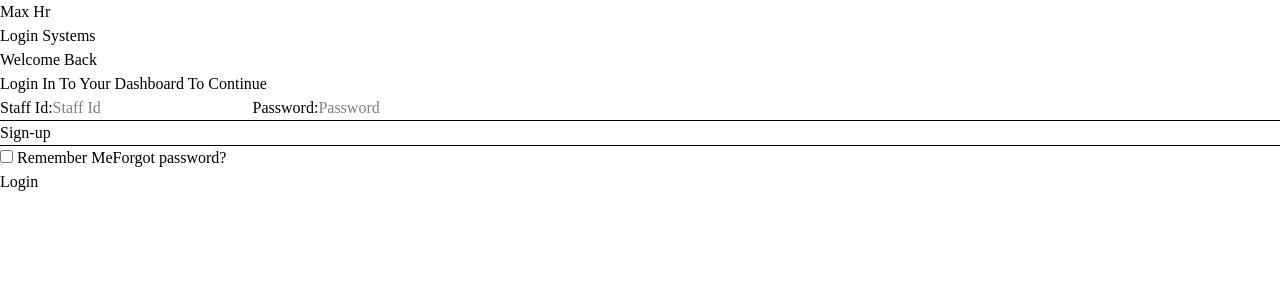
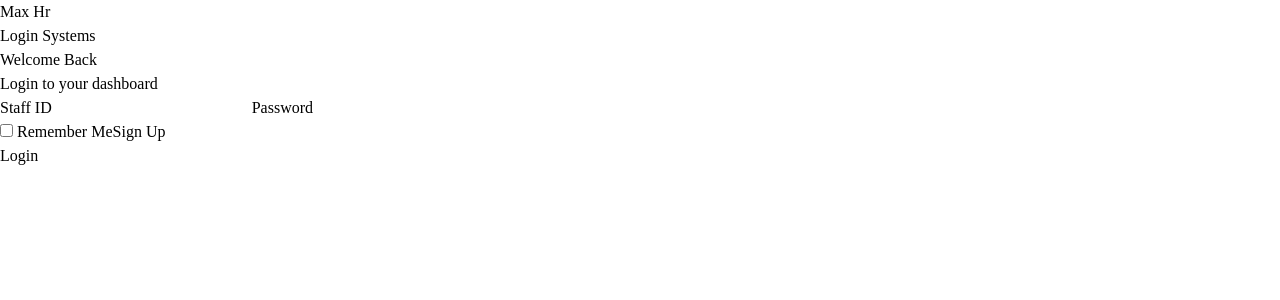
Before and after one commit to devamir18/dashboard, a React (Vite) app: page /login in a window 1280 px wide. Shown: the top 300 px of the page. Built offline with nearby package versions, Linux system fonts and the light colour scheme.

Commit message:
update
asap

```diff
--- a/src/App.jsx
+++ b/src/App.jsx
@@ -10,6 +10,7 @@ import Addstaff from './component/addstaff';
 import Attendance from './pages/attendance'
 import Timesheet from './pages/timesheet';
 import Login from './pages/login'
+import Payroll from './component/payroll';
 
 
 function App() {
--- a/src/pages/dashboard.jsx
+++ b/src/pages/dashboard.jsx
@@ -3,11 +3,13 @@ import Sidebar from '../component/sidebar'
 import Table from '../component/table'
 import { Link } from 'react-router-dom'
 import Attendancetable from '../component/attendancetable'
-import Payroll from './payrolll'
+import Payroll from '../component/payroll'
+
 
 export default function Dashboard () {
 
-  const [show,setShow]= useState(false);
+    const [show,setShow]= useState(false);
+    const [isModalOpen, setIsModalOpen] = useState(false);
 
 
 
@@ -50,6 +52,7 @@ export default function Dashboard () {
             <div className='w-full h-20 border-b-1 border-slate-300 flex justify-between'>
               <h2 className='mx-16 py-2 text-base  font-bold text-slate-800 font-sans md:text-2xl mt-6 px-5'>HR Dashboard Overview</h2>
               <div className='flex mx-4 items-center'>
+               <svg xmlns="http://www.w3.org/2000/svg" width="24" height="24" viewBox="0 0 24 24" className='text-slate-800 size-6 mx-4 mt-4'><g fill="currentColor" fill-rule="evenodd" clip-rule="evenodd"><path d="M16 9a4 4 0 1 1-8 0a4 4 0 0 1 8 0m-2 0a2 2 0 1 1-4 0a2 2 0 0 1 4 0"/><path d="M12 1C5.925 1 1 5.925 1 12s4.925 11 11 11s11-4.925 11-11S18.075 1 12 1M3 12c0 2.09.713 4.014 1.908 5.542A8.99 8.99 0 0 1 12.065 14a8.98 8.98 0 0 1 7.092 3.458A9 9 0 1 0 3 12m9 9a8.96 8.96 0 0 1-5.672-2.012A6.99 6.99 0 0 1 12.065 16a6.99 6.99 0 0 1 5.689 2.92A8.96 8.96 0 0 1 12 21"/></g></svg>
 
               </div>
          </div>
@@ -57,7 +60,7 @@ export default function Dashboard () {
 
                 <div className='grid grid-cols-1 md:grid-cols-4 space-y-6 px-20 space-x-4 mt-6'>
                    {cardItems.map((items)=>(
-                   <div className='border-t-2 border-teal-700/50 h-40 rounded-xl shadow-xl hover:-translate-1 duration-300 px-12'>
+                   <div className='h-40 rounded-xl shadow-2xl hover:-translate-1 duration-300 px-12'>
                     <div className='flex justify-between'>
                       <span className='font-bold text-[#3A3A3A] font-serif px-4 py-3'>{items.title}</span>
                      <span className='text-slate-700 size-12 mt-3'>{items.icon}</span>
@@ -68,7 +71,6 @@ export default function Dashboard () {
 
                 ))}
              </div>
-
                     <div className='grid grid-cols-1 h-auto space-y-4 md:grid-cols-2 px-16'>
                       <div className='ml-12'>
                         <Payroll/>
@@ -76,30 +78,57 @@ export default function Dashboard () {
                      <div className="w-auto h-85 rounded-2xl border border-slate-200 m-auto
                 bg-gradient-to-br from-slate-50 to-teal-50
                 p-8 flex flex-col justify-center items-center gap-6 shadow-lg ml-12">
-
                  <button className="w-72 h-14 rounded-xl bg-teal-500 text-white font-semibold
-                        shadow hover:bg-teal-600 hover:scale-[1.03] transition-all">
+                        shadow hover:bg-teal-600 hover:scale-[1.03] transition-all"
+                         onClick={() => {
+                    setIsModalOpen(true);
+                  }}>
                   Add Staff
                  </button>
-
                   <button className="w-72 h-14 rounded-xl bg-teal-500 text-white font-semibold
                          shadow hover:bg-teal-600 hover:scale-[1.03] transition-all">
                        Edit Attendance
                               </button>
-
                             </div>
                     </div>
-
              {/* Table */}
                <div className='ml-13'>
           <Table/>
             </div>
            <div className='mt-12 ml-13'>
           <Attendancetable/></div>
+            {isModalOpen &&  (
+        <div className="fixed inset-0 flex justify-center  items-center bg-black/65  bg-opacity-40">
+          <div className="p-6 rounded-xl shadow-lg  bg-gradient-to-b from-slate-900 to-teal-700 w-100 h-100">
+            <div className='flex justify-between'>
+              <h2 className="text-2xl text-white font-bold px-3 "></h2>
+              <button  onClick={() => setIsModalOpen(false)}>  <svg xmlns="http://www.w3.org/2000/svg" width="2048" height="2048" viewBox="0 0 2048 2048" className='size-4 text-white mt-3'><path fill="currentColor" d="m1115 1024l690 691l-90 90l-691-690l-691 690l-90-90l690-691l-690-691l90-90l691 690l691-690l90 90z"/></svg></button>
+            </div>
+            <div className='flex items-center'>
+              <form>
+                    <div className='h-auto mt-8'>
+                      <p className='py-3 text-white texxt-xl font-semibold'>Staff iD</p>
+                   <input type="staff" name="" id="" className='w-90 rounded h-10 bg-white/30 -mt-4' />
+                   </div>
+                   <p className='py-2 text-white font-semibold'>Department</p>
+                     <select className='w-90 h-10 rounded text-slate-800 font-semibold px-4 bg-white/30'>
+                      <option value="">UI/UX Designer </option>
+                         <option value="">Backend Engr</option>
+                            <option value="">Software Engr</option>
+                     </select>
+                     <button className='w-90 h-10 bg-teal-500  mt-7 rounded font-semibold text-white'>Add</button>
+              </form>
+            </div>
+
+          </div>
+        </div>
+      )}
+
 
          </div>
           </div>
 
+
      </>
     )
 }
--- a/src/pages/login.jsx
+++ b/src/pages/login.jsx
@@ -1,12 +1,18 @@
 import React, { useState, useEffect } from "react";
 import { useNavigate } from "react-router-dom";
 
+
+function hashPassword(password) {
+  return btoa(password);
+}
 
 export default function Login() {
   const [staff, setStaff] = useState("");
   const [password, setPassword] = useState("");
   const [rememberMe, setRememberMe] = useState(false);
-  const [show, setShow] = useState(false);
+  const [showSignup, setShowSignup] = useState(false);
+  const [confirmPassword, setConfirmPassword] = useState("");
+  const [error, setError] = useState("");
 
   const navigate = useNavigate();
 
@@ -26,6 +32,20 @@ export default function Login() {
   const handleLogin = (e) => {
     e.preventDefault();
 
+    const users = JSON.parse(localStorage.getItem("users")) || [];
+
+    const hashed = hashPassword(password);
+
+    const isValidUser = users.some(
+      (u) => u.staff === staff && u.password === hashed
+    );
+
+    if (!isValidUser) {
+      setError("Invalid staff ID or password.");
+      return;
+    }
+
+
     if (rememberMe) {
       localStorage.setItem("staffId", staff);
       localStorage.setItem("staffPassword", password);
@@ -34,18 +54,52 @@ export default function Login() {
       localStorage.removeItem("staffPassword");
     }
 
-    console.log("Login successful:", staff);
+
+    localStorage.setItem("loggedIn", "true");
+
     alert("Login Successful!");
+
     navigate("/dashboard");
   };
 
 
+  const handleSignup = () => {
+    setError("");
+
+    if (password !== confirmPassword) {
+      setError("Passwords do not match.");
+      return;
+    }
+
+    const users = JSON.parse(localStorage.getItem("users")) || [];
+
+
+    if (users.some((u) => u.staff === staff)) {
+      setError("Staff already exists.");
+      return;
+    }
+
+    const hashed = hashPassword(password);
+
+    users.push({ staff, password: hashed });
+    localStorage.setItem("users", JSON.stringify(users));
+
+    alert("Signup successful! Logging you in...");
+
+
+    localStorage.setItem("loggedIn", "true");
+    localStorage.setItem("staffId", staff);
+    localStorage.setItem("staffPassword", password);
+
+    navigate("/dashboard");
+  };
 
   return (
     <>
       <div className="h-screen w-full">
         <div className="grid grid-cols-1 md:grid-cols-2">
-          {/* LEFT SECTION */}
+
+
           <div className="flex justify-center border-r-1 border-gray-100 py-60">
             <h2 className="text-6xl font-bold text-slate-700 font-sans shadow tracking-tight">
               Max Hr <br />
@@ -53,60 +107,55 @@ export default function Login() {
             </h2>
           </div>
 
-          {/* RIGHT SECTION */}
-          <div className="h-150 flex justify-center border-b-1 border-gray-100 items-center z-40">
-            <div className="w-120 bg-white/15 shadow-2xl h-130 rounded-2xl bg-gradient-to-b from-slate-900 to-teal-700">
-              <h2 className="text-center py-20 text-xl md:text-3xl font-bold text-slate-200">
-                Welcome Back
+
+          <div className="h-150 flex justify-center items-center border-b-1 border-gray-100">
+
+            <div className="w-120 shadow-2xl h-130 rounded-2xl bg-gradient-to-b from-slate-900 to-teal-700">
+              <h2 className="text-center py-16 text-3xl font-bold text-slate-200">
+                {showSignup ? "Create Account" : "Welcome Back"}
               </h2>
-              <p className="-mt-18 text-center text-slate-300 text-sm font-semibold">
-                Login In To Your Dashboard To Continue
+
+              <p className="text-center text-slate-300 text-sm font-semibold -mt-12">
+                {showSignup ? "Register to continue" : "Login to your dashboard"}
               </p>
 
-              {/* FORM */}
-              <div className="flex justify-center items-center">
+              {error && (
+                <p className="text-red-400 text-center mt-4 font-semibold">
+                  {error}
+                </p>
+              )}
+
+
+              <div className="flex justify-center">
                 <form className="flex flex-col" onSubmit={handleLogin}>
-                  {!show && (
-                    <div className="flex flex-col">
-                      <span className="mt-6 font-semibold text-slate-100">
-                        Staff Id:
-                      </span>
+
+
+                  {!showSignup && (
+                    <>
+                      <label className="mt-6 text-slate-100 font-semibold">
+                        Staff ID
+                      </label>
                       <input
                         type="text"
-                        placeholder="Staff Id"
                         value={staff}
                         onChange={(e) => setStaff(e.target.value)}
                         required
-                        className="w-80 h-10 px-4 text-base mt-4 rounded text-slate-100 border-1 border-slate-200"
+                        className="w-80 h-10 mt-2 px-4 rounded border text-white"
                       />
 
-                      <span className="mt-6 font-semibold text-slate-100">
-                        Password:
-                      </span>
+                      <label className="mt-6 text-slate-100 font-semibold">
+                        Password
+                      </label>
                       <input
                         type="password"
-                        placeholder="Password"
                         value={password}
                         onChange={(e) => setPassword(e.target.value)}
                         required
-                        className="w-80 h-10 px-4 text-base mt-4 rounded border-1 text-slate-100 border-slate-200"
+                        className="w-80 h-10 mt-2 px-4 rounded border text-white"
                       />
 
-                      <div className="flex flex-cols-3 m-auto gap-3">
-                        <hr className="text-slate-200 w-30 h-1 mt-6" />
-                        <button
-                          type="button"
-                          className="py-3 text-sm font-semibold text-slate-200 hover:scale-95"
-                          onClick={() => setShow(true)}
-                        >
-                          Sign-up
-                        </button>
-                        <hr className="text-slate-200 w-30 mt-6 h-1" />
-                      </div>
-
-
-                      <div className="flex justify-between px-4">
-                        <label className="remember-me text-slate-100 font-semibold">
+                      <div className="flex justify-between mt-4 px-2 text-slate-200">
+                        <label className="font-semibold">
                           <input
                             type="checkbox"
                             checked={rememberMe}
@@ -115,73 +164,84 @@ export default function Login() {
                           &nbsp;Remember Me
                         </label>
 
-                        <span className="font-semibold text-slate-100">
-                          Forgot password?
-                        </span>
+                        <button
+                          type="button"
+                          className="font-semibold"
+                          onClick={() => setShowSignup(true)}
+                        >
+                          Sign Up
+                        </button>
                       </div>
 
-
-                      <div className="flex justify-center items-center mt-6">
                       <button
                         type="submit"
-                          className="w-90 h-10 rounded bg-teal-600 text-white font-semibold hover:scale-105"
+                        className="w-90 h-10 mt-6 rounded bg-teal-600 text-white font-semibold hover:scale-105"
                       >
                         Login
                       </button>
-                      </div>
-                    </div>
+                    </>
                   )}
 
-                  {/* SIGNUP FORM */}
-                  {show && (
-                    <div className="flex flex-col">
-                      <span className="mt-6 font-semibold text-slate-700">
-                        Staff Id:
-                      </span>
+
+                  {showSignup && (
+                    <>
+                      <label className="mt-6 text-slate-100 font-semibold">
+                        Staff ID
+                      </label>
                       <input
                         type="text"
-                        placeholder="Staff Id"
                         value={staff}
                         onChange={(e) => setStaff(e.target.value)}
                         required
-                        className="w-80 h-10 px-4 text-base mt-2 rounded border-1 border-slate-200"
+                        className="w-80 h-10 mt-2 px-4 rounded border text-white"
                       />
 
-                      <span className="mt-4 font-semibold text-slate-700">
-                        Password:
-                      </span>
+                      <label className="mt-4 text-slate-100 font-semibold">
+                        Password
+                      </label>
                       <input
                         type="password"
-                        placeholder="Password"
                         value={password}
                         onChange={(e) => setPassword(e.target.value)}
                         required
-                        className="w-80 h-10 px-4 text-base mt-2 rounded border-1 border-slate-200"
+                        className="w-80 h-10 mt-2 px-4 rounded border text-white"
                       />
 
-                      <span className="mt-3 font-semibold text-slate-700">
-                        Confirm Password:
-                      </span>
+                      <label className="mt-4 text-slate-100 font-semibold">
+                        Confirm Password
+                      </label>
                       <input
                         type="password"
+                        value={confirmPassword}
+                        onChange={(e) => setConfirmPassword(e.target.value)}
                         required
-                        className="w-80 h-10 px-4 text-base mt-4 rounded border-1 border-slate-200"
+                        className="w-80 h-10 mt-2 px-4 rounded border text-white"
                       />
 
-                      <div className="flex justify-center items-center mt-6">
                       <button
                         type="button"
-                          className="w-90 h-10 rounded bg-teal-600 text-white font-semibold"
+                        onClick={handleSignup}
+                        className="w-90 h-10 mt-6 rounded bg-teal-600 text-white font-semibold"
                       >
                         Signup
                       </button>
-                      </div>
-                    </div>
+
+                      <button
+                        type="button"
+                        className="text-slate-200 text-sm mt-4"
+                        onClick={() => setShowSignup(false)}
+                      >
+                        Already have an account? Login
+                      </button>
+                    </>
                   )}
+
                 </form>
               </div>
             </div>
+
           </div>
+
         </div>
       </div>
     </>
```
Also changed, not shown: src/component/payroll.jsx (+93 -0 lines), src/component/protected.jsx (added, +11 -0 lines). Lines whose indentation alone changed are shown as unchanged.
